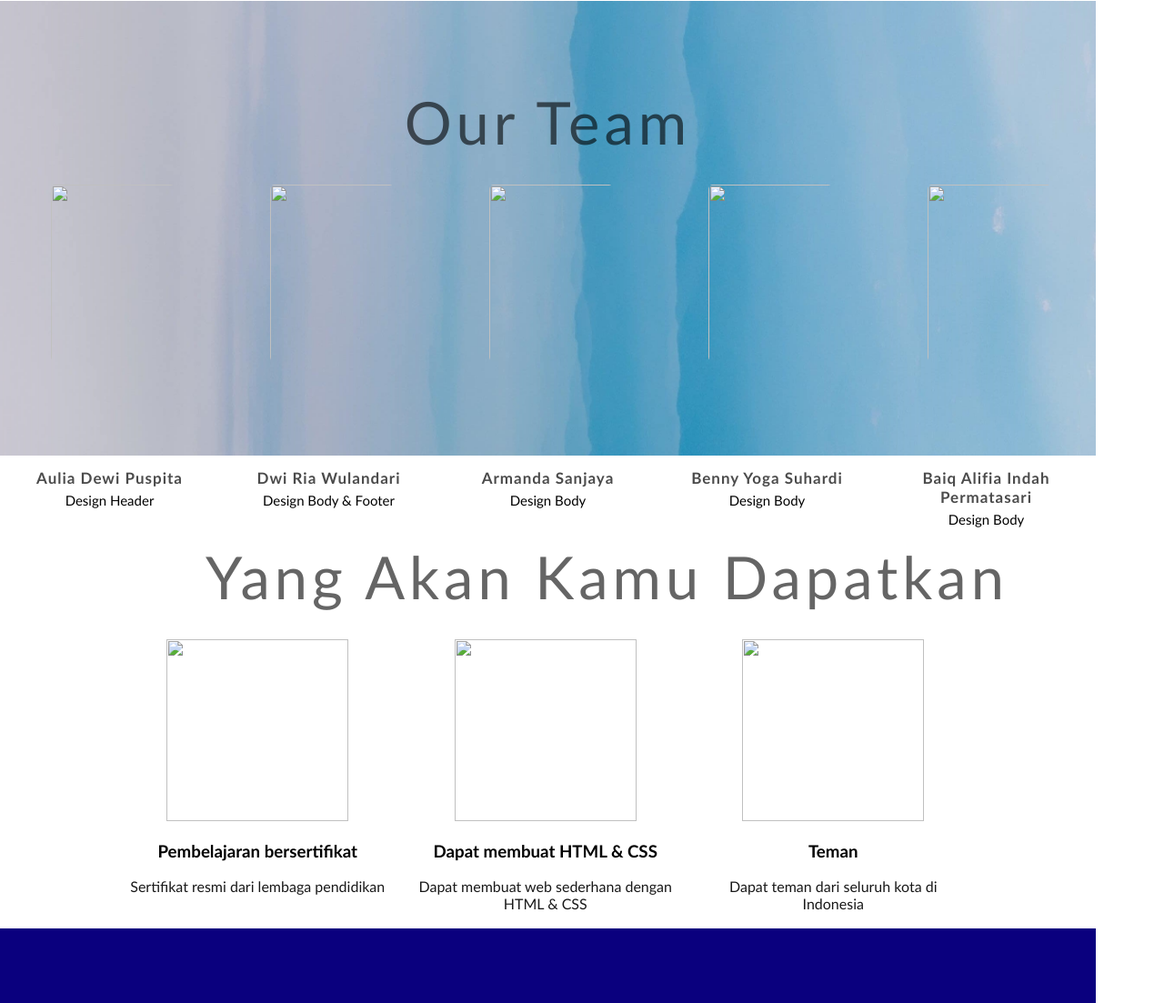
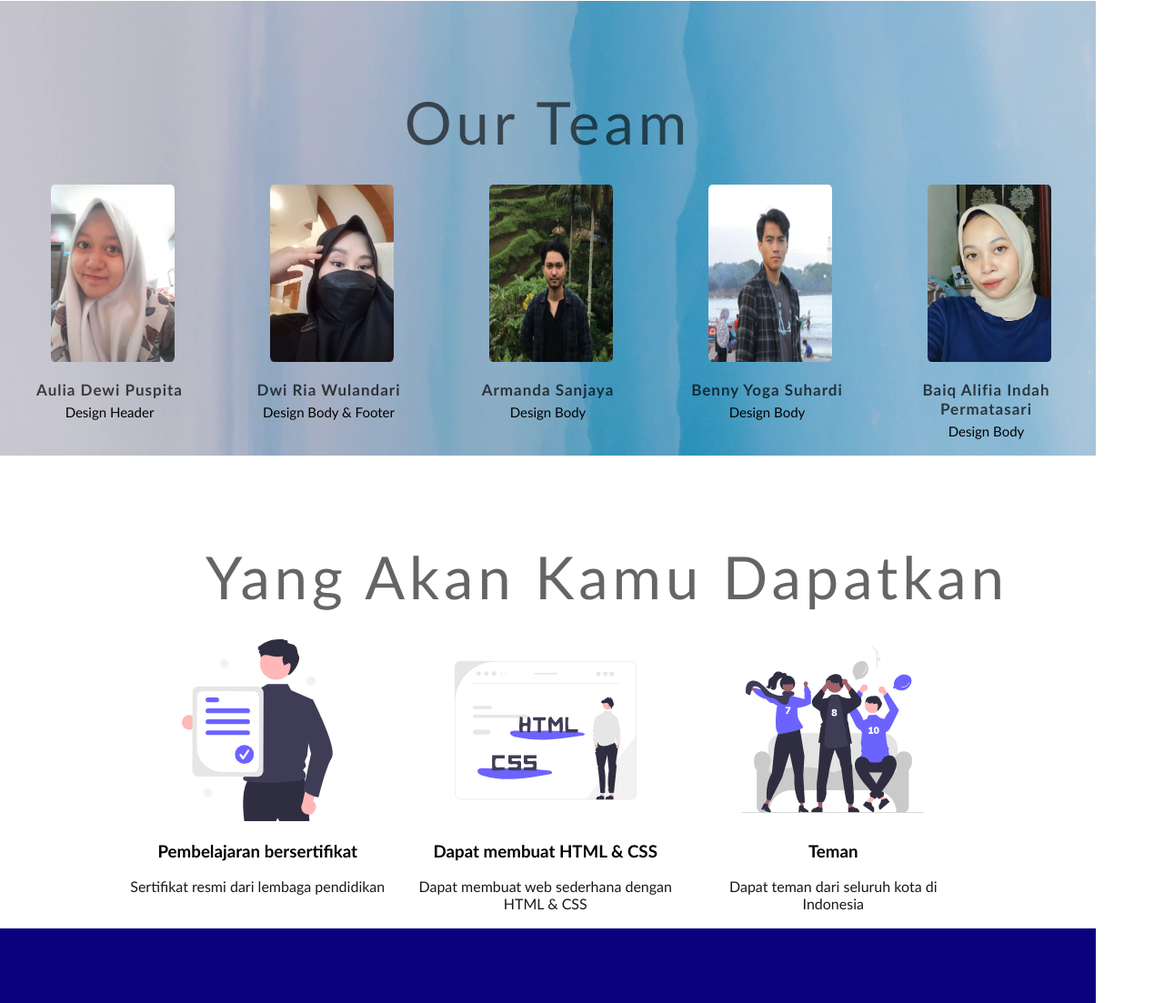
Before and after one commit to baiqalifia/ProjectA18.github.io, a plain HTML site: page section-3/index.html in a window 1280 px wide. Shown: the part 2322-3425 px from the top of the page at 91% size. Drawn offline with Linux system fonts and the light colour scheme; files whose address does not match are found by name.

Commit message:
Update index.html

```diff
--- a/section-3/index.html
+++ b/section-3/index.html
@@ -127,7 +127,7 @@
   			</div>
   			<div class="our-team">
   				<div class="team-icon">
-  					<img src="77.jpg" width="200px" height="200px">
+  					<img src="img/77.jpg" width="200px" height="200px">
   				</div>
   				<div class="team-contents">
   					<h3 class="title">Aulia Dewi Puspita</h3>
@@ -136,7 +136,7 @@
   			</div>
   			<div class="our-team">
   				<div class="team-icon">
-  					<img src="26.jpg" width="200px" height="200px">
+  					<img src="img/26.jpg" width="200px" height="200px">
   				</div>
   				<div class="team-contents">
   					<h3 class="title">Dwi Ria Wulandari</h3>
@@ -145,7 +145,7 @@
   			</div>
   			<div class="our-team">
   				<div class="team-icon">
-  					<img src="45.jpg" width="200px" height="200px">
+  					<img src="img/45.jpg" width="200px" height="200px">
   				</div>
   				<div class="team-contents">
   					<h3 class="title">Armanda Sanjaya</h3>
@@ -154,7 +154,7 @@
   			</div>
   			<div class="our-team">
   				<div class="team-icon">
-  					<img src="46.jpg" width="200px" height="200px">
+  					<img src="img/46.jpg" width="200px" height="200px">
   				</div>
   				<div class="team-contents">
   					<h3 class="title">Benny Yoga Suhardi</h3>
@@ -163,7 +163,7 @@
   			</div>
   			<div class="our-team">
   				<div class="team-icon">
-  					<img src="55.jpg" width="200px" height="200px">
+  					<img src="img/55.jpg" width="200px" height="200px">
   				</div>
   				<div class="team-contents">
   					<h3 class="title">Baiq Alifia Indah Permatasari</h3>
@@ -180,21 +180,21 @@
   			</div>
   			<div class="lesson">
   				<div class="less">
-  					<img src="file:///C:/Users/Master/Downloads/undraw_certificate_re_yadi.svg" width="200px" height="200px">
+  					<img src="img/sertifikat.svg" width="200px" height="200px">
   					<h3>Pembelajaran bersertifikat</h3>
   				</div>
   				<p>Sertifikat resmi dari lembaga pendidikan</p>
   			</div>
   			<div class="lesson">
   				<div class="less">
-  					<img src="file:///C:/Users/Master/Downloads/undraw_static_website_re_x70h.svg" width="200px" height="200px">
+  					<img src="img/website.svg" width="200px" height="200px">
   					<h3>Dapat membuat HTML & CSS</h3>
   				</div>
   				<p>Dapat membuat web sederhana dengan HTML & CSS </p>
   			</div>
   			<div class="lesson">
   				<div class="less">
-  					<img src="file:///C:/Users/Master/Downloads/undraw_fans_re_cri3.svg" width="200px" height="200px">
+  					<img src="img/fans.svg" width="200px" height="200px">
   					<h3>Teman</h3>
   				</div>
   				<p>Dapat teman dari seluruh kota di Indonesia</p>
```
